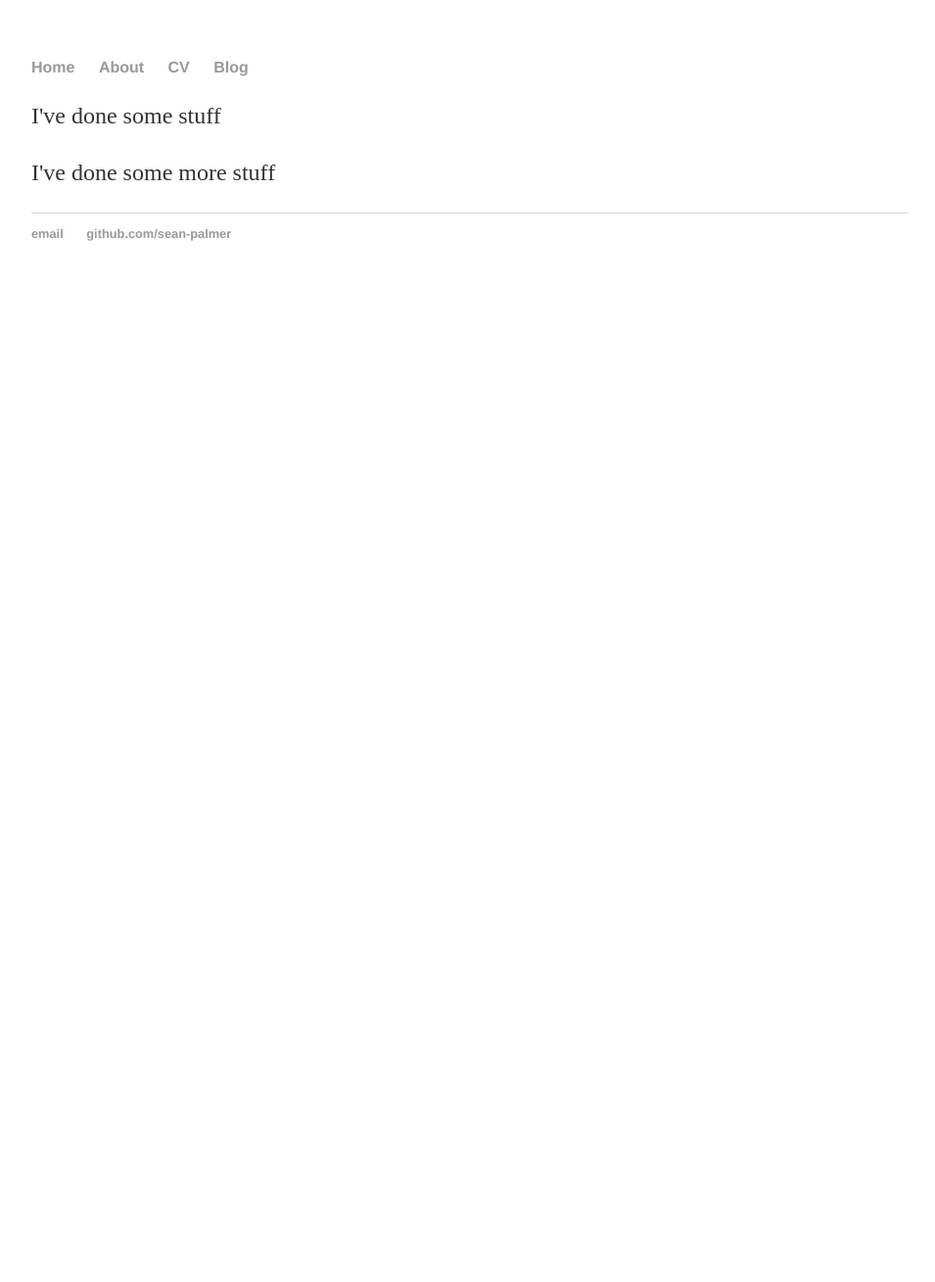
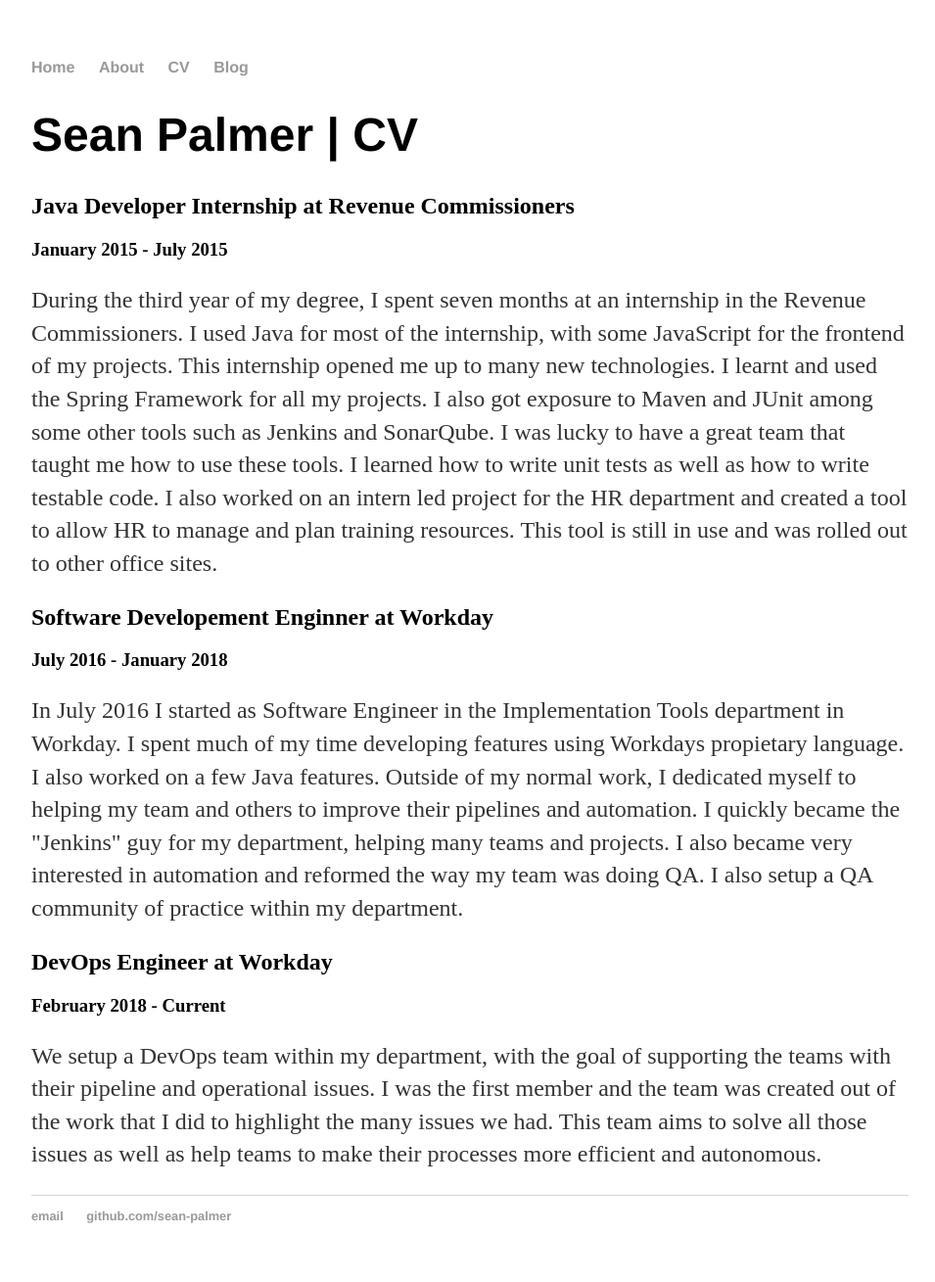
Before and after one commit to sean-palmer/sean-palmer.github.io, a Jekyll site: the page built from cv/index.html, in a window 1280 px wide. Shown: the whole page at 98% size, without its empty margins (160-1115 px from the left). Built offline with Jekyll 4.4.1, drawn with Linux system fonts in a browser that asks for light colours; before the commit the page ends 900 px from its top, so only the background shows below that.

Commit message:
writing first draft of cv page

```diff
--- a/cv/index.html
+++ b/cv/index.html
@@ -3,6 +3,16 @@ layout: default
 title: Sean Palmer, CV
 ---
 <div class="blurb">
-	<p>I've done some stuff</p>
-	<p>I've done some more stuff</p>
+	<h1>Sean Palmer | CV</h1>
+	<h2>Java Developer Internship at Revenue Commissioners</h2>
+	<h3>January 2015 - July 2015</h3>
+	<p>During the third year of my degree, I spent seven months at an internship in the Revenue Commissioners. I used Java for most of the internship, with some JavaScript for the frontend of my projects. This internship opened me up to many new technologies. I learnt and used the Spring Framework for all my projects. I also got exposure to Maven and JUnit among some other tools such as Jenkins and SonarQube. I was lucky to have a great team that taught me how to use these tools. I learned how to write unit tests as well as how to write testable code. I also worked on an intern led project for the HR department and created a tool to allow HR to manage and plan training resources. This tool is still in use and was rolled out to other office sites.</p>
+
+	<h2>Software Developement Enginner at Workday</h2>
+	<h3>July 2016 - January 2018</h3>
+	<p>In July 2016 I started as Software Engineer in the Implementation Tools department in Workday. I spent much of my time developing features using Workdays propietary language. I also worked on a few Java features. Outside of my normal work, I dedicated myself to helping my team and others to improve their pipelines and automation. I quickly became the "Jenkins" guy for my department, helping many teams and projects. I also became very interested in automation and reformed the way my team was doing QA. I also setup a QA community of practice within my department.</p>
+
+	<h2>DevOps Engineer at Workday</h2>
+	<h3>February 2018 - Current</h3>
+	<p>We setup a DevOps team within my department, with the goal of supporting the teams with their pipeline and operational issues. I was the first member and the team was created out of the work that I did to highlight the many issues we had. This team aims to solve all those issues as well as help teams to make their processes more efficient and autonomous.</p>
 </div><!-- /.blurb -->
```
